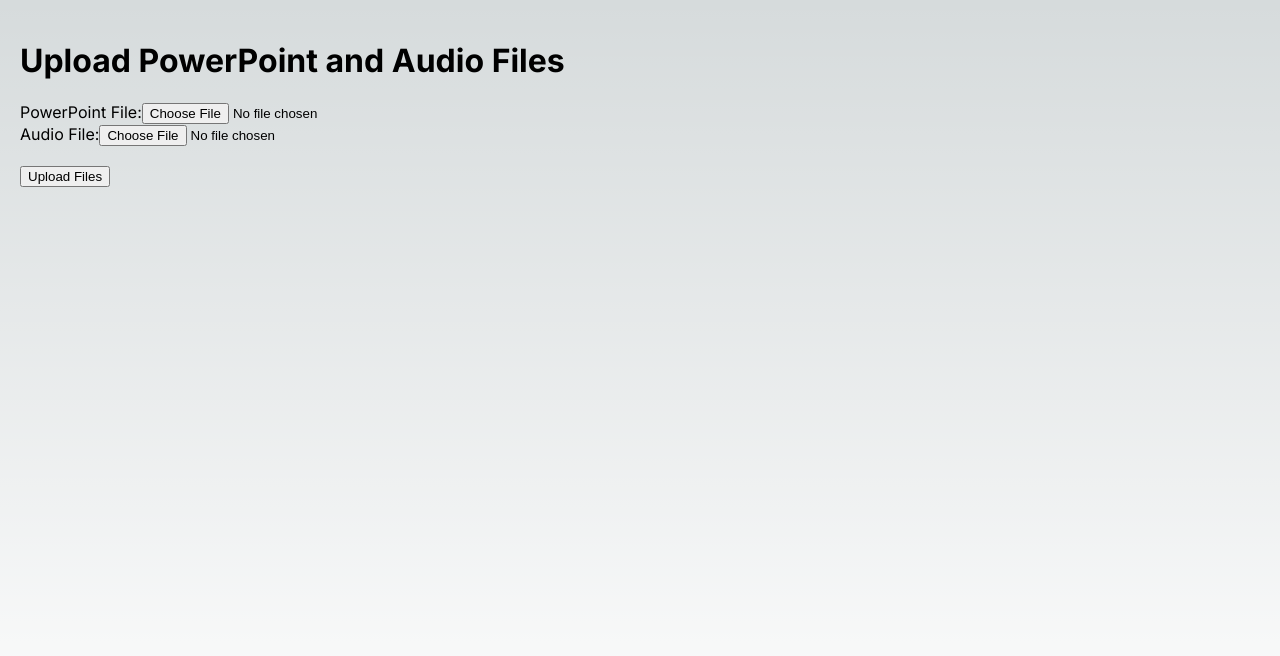
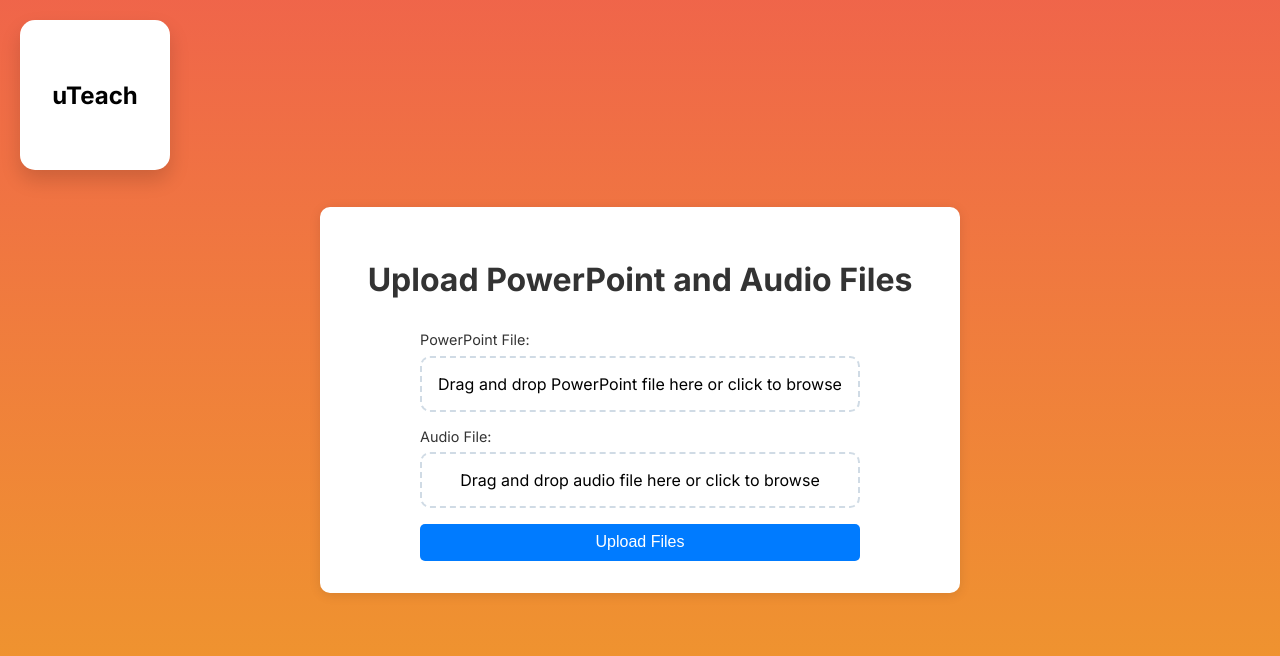
Before and after one commit to jsidle1/uTeach-Bitcamp2024, a Next.js app in the folder react/my-app/: page /presentation-page in a window 1280 px wide. Shown: the top 656 px of the page. Built offline with nearby package versions, Linux system fonts and the light colour scheme.

Commit message:
Added UI to presentation-page

```diff
--- a/react/my-app/src/pages/presentation-page.js
+++ b/react/my-app/src/pages/presentation-page.js
@@ -2,6 +2,7 @@
 import { useRouter } from 'next/router';
 import React, { useState } from 'react';
 import axios from 'axios';
+import styles from '@/pages/presentation-page.module.css'
 
 function PresentationPage() {
     const router = useRouter();
@@ -16,6 +17,21 @@ function PresentationPage() {
     // Function to handle audio file input change
     const handleAudioFileChange = (event) => {
         setAudioFile(event.target.files[0]);
+    };
+
+    // Drag and Drop handlers
+    const handleDragOver = (event) => {
+        event.preventDefault(); // Prevent default behavior (Prevent file from being opened)
+    };
+
+    const handleDrop = (event, fileType) => {
+        event.preventDefault();
+        const file = event.dataTransfer.files[0]; // Only consider the first file
+        if (fileType === 'ppt' && file.type.includes('presentation')) {
+            setPptFile(file);
+        } else if (fileType === 'audio' && file.type.startsWith('audio/')) {
+            setAudioFile(file);
+        }
     };
 
     // Function to handle form submission
@@ -42,19 +58,55 @@ function PresentationPage() {
     };
 
     return (
-        <div style={{ padding: "20px" }}>
-            <h1>Upload PowerPoint and Audio Files</h1>
-            <form onSubmit={handleSubmit}>
-                <div>
-                    <label htmlFor="pptFile">PowerPoint File:</label>
-                    <input type="file" id="pptFile" accept=".ppt,.pptx" onChange={handlePptFileChange} required />
-                </div>
-                <div>
-                    <label htmlFor="audioFile">Audio File:</label>
-                    <input type="file" id="audioFile" accept="audio/*" onChange={handleAudioFileChange} />
-                </div>
-                <button type="submit" style={{ marginTop: "20px" }}>Upload Files</button>
-            </form>
+        <div className={styles.background}>
+            <div className={styles.titleBox}>
+                <h1 className={styles.title}>uTeach</h1>
+            </div>
+            <div className={styles.uploadContainer}>
+                <h1 className={styles.uploadHeader}>Upload PowerPoint and Audio Files</h1>
+                <form onSubmit={handleSubmit}>
+                    <label htmlFor="pptFile" className={styles.fileInputLabel}>PowerPoint File:</label>
+                    <div
+                      className={styles.uploadBox}
+                      onDragOver={handleDragOver}
+                      onDrop={(e) => handleDrop(e, 'ppt')}
+                      onClick={() => document.getElementById('pptFile').click()}>
+                        Drag and drop PowerPoint file here or click to browse
+                    </div>
+                    <input
+                      type="file"
+                      id="pptFile"
+                      accept=".ppt,.pptx"
+                      onChange={handlePptFileChange}
+                      className={styles.fileInput}
+                      required
+                    />
+
+                    <label htmlFor="audioFile" className={styles.fileInputLabel}>Audio File:</label>
+                    <div
+                      className={styles.uploadBox}
+                      onDragOver={handleDragOver}
+                      onDrop={(e) => handleDrop(e, 'audio')}
+                      onClick={() => document.getElementById('audioFile').click()}>
+                        Drag and drop audio file here or click to browse
+                    </div>
+                    <input
+                      type="file"
+                      id="audioFile"
+                      accept="audio/*"
+                      onChange={handleAudioFileChange}
+                      className={styles.fileInput}
+                    />
+
+                    {/* Uploaded files list */}
+                    <ul className={styles.fileList}>
+                        {pptFile && <li className={styles.fileListItem}><span>{pptFile.name}</span></li>}
+                        {audioFile && <li className={styles.fileListItem}><span>{audioFile.name}</span></li>}
+                    </ul>
+
+                    <button type="submit" className={styles.uploadBtn}>Upload Files</button>
+                </form>
+            </div>
         </div>
     );
 }
--- /dev/null
+++ b/react/my-app/src/pages/presentation-page.module.css
@@ -0,0 +1,129 @@
+/* presentation-page.module.css */
+.uploadContainer {
+    background-color: rgb(255, 255, 255);
+    padding: 2em;
+    border-radius: 10px;
+    box-shadow: 0 2px 12px rgba(0, 0, 0, 0.1);
+    width: 50%;
+    position: absolute;
+    top: 50%;
+    left: 50%;
+    transform: translate(-50%, -50%);
+    display: flex;
+    flex-direction: column;
+    align-items: center;
+}
+
+  .uploadHeader {
+    color: #333;
+    margin-bottom: 1em;
+  }
+
+  .uploadBox {
+    background: #ffffff;
+    color: black;
+    border: 2px dashed #d0dbe5;
+    border-radius: 10px;
+    padding: 1em;
+    width: 100%;
+    text-align: center;
+    cursor: pointer;
+    transition: border-color 0.3s;
+    margin-bottom: 1em;
+  }
+
+  .uploadBox:hover {
+    border-color: #a4b7c1;
+  }
+
+  .fileInput {
+    display: none; /* Hide the default input */
+  }
+
+  .fileList {
+    list-style-type: none;
+    padding: 0;
+    width: 100%;
+  }
+
+  .fileListItem {
+    background: #e8eff5;
+    border: 1px solid #d0dbe5;
+    padding: 0.5em;
+    border-radius: 5px;
+    display: flex;
+    justify-content: space-between;
+    align-items: center;
+    margin-bottom: 0.5em;
+  }
+
+  .fileListItem span {
+    font-size: 0.9em;
+    color: #333;
+  }
+
+  .uploadBtn {
+    padding: 0.6em 1.5em;
+    background-color: #007bff;
+    color: white;
+    border: none;
+    border-radius: 5px;
+    cursor: pointer;
+    transition: background-color 0.3s;
+    font-size: 1em;
+    width: 100%;
+  }
+
+  .uploadBtn:hover {
+    background-color: #0056b3;
+  }
+
+  /* Style for the labels of the file inputs, in case you want to display them */
+  .fileInputLabel {
+    font-size: 0.9em;
+    color: #333;
+    margin-bottom: 0.5em;
+    display: block;
+  }
+
+  .titleBox {
+    background-color: white;
+    padding: 10px 20px;
+    width: 150px; /* Adjust width as needed */
+    height: 150px; /* Adjust height as needed */
+    box-shadow: 0 10px 20px rgba(0,0,0,0.15);
+    border-radius: 15px; /* Soft rounded corners for the title box */
+    position: absolute;
+    top: 0;
+    left: 0;
+    transform: translate(50%, 50%);
+    display: flex;
+    justify-content: center;
+    align-items: center;
+}
+
+.title {
+    color: black;
+    margin: 0;
+    text-align: center;
+    font-size: 24px;
+}
+
+  .titleBox {
+    position: fixed; /* Fixed position on smaller screens */
+    top: 20px; /* Adjust top as per requirement */
+    left: 20px; /* Adjust left as per requirement */
+    transform: none; /* No need to translate since it's fixed */
+  }
+
+  .background {
+    background: linear-gradient(to bottom, #f25a3ce9 0%, #ee9c29 100%);
+    min-height: 100vh; /* Full height of the viewport */
+    width: 100vw; /* Full width of the viewport */
+    color: white;
+    display: flex;
+    flex-direction: column;
+    align-items: center;
+    justify-content: flex-start; /* Align to the top */
+    padding-top: 50px; /* Add some space at the top */
+  }
```
